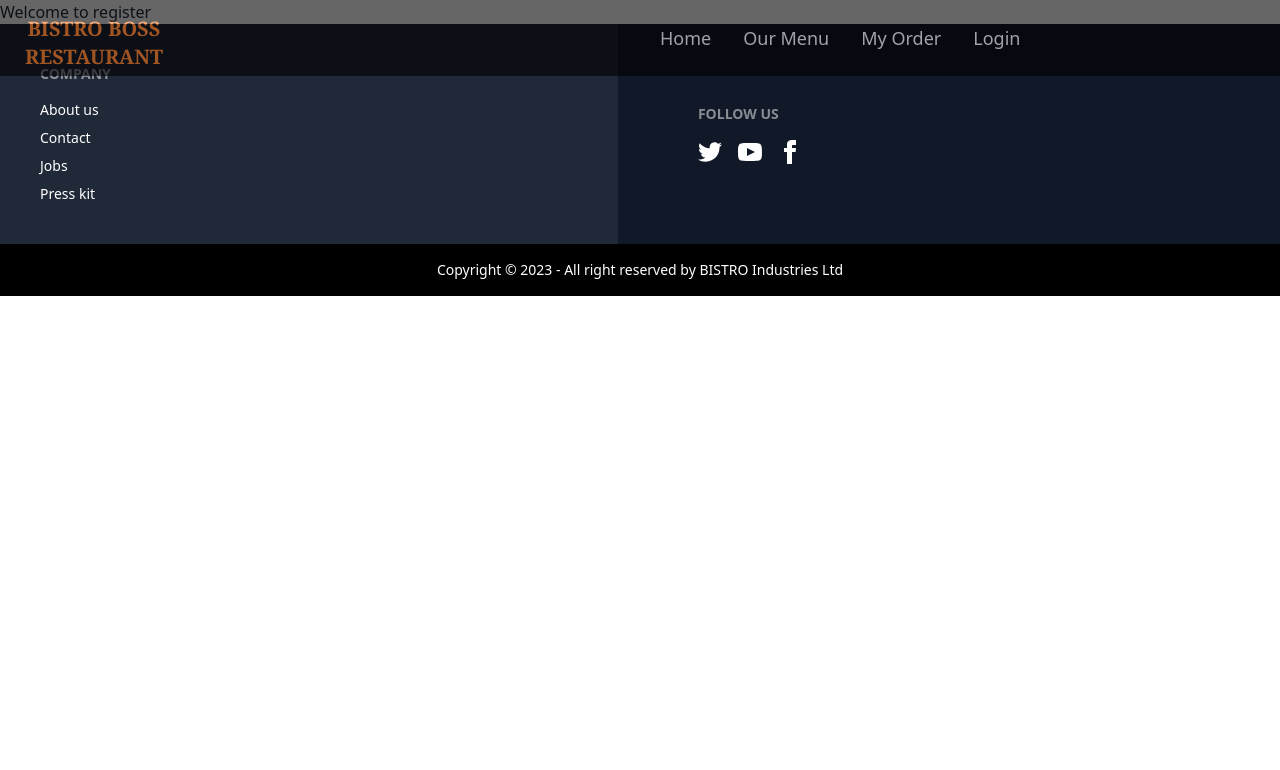
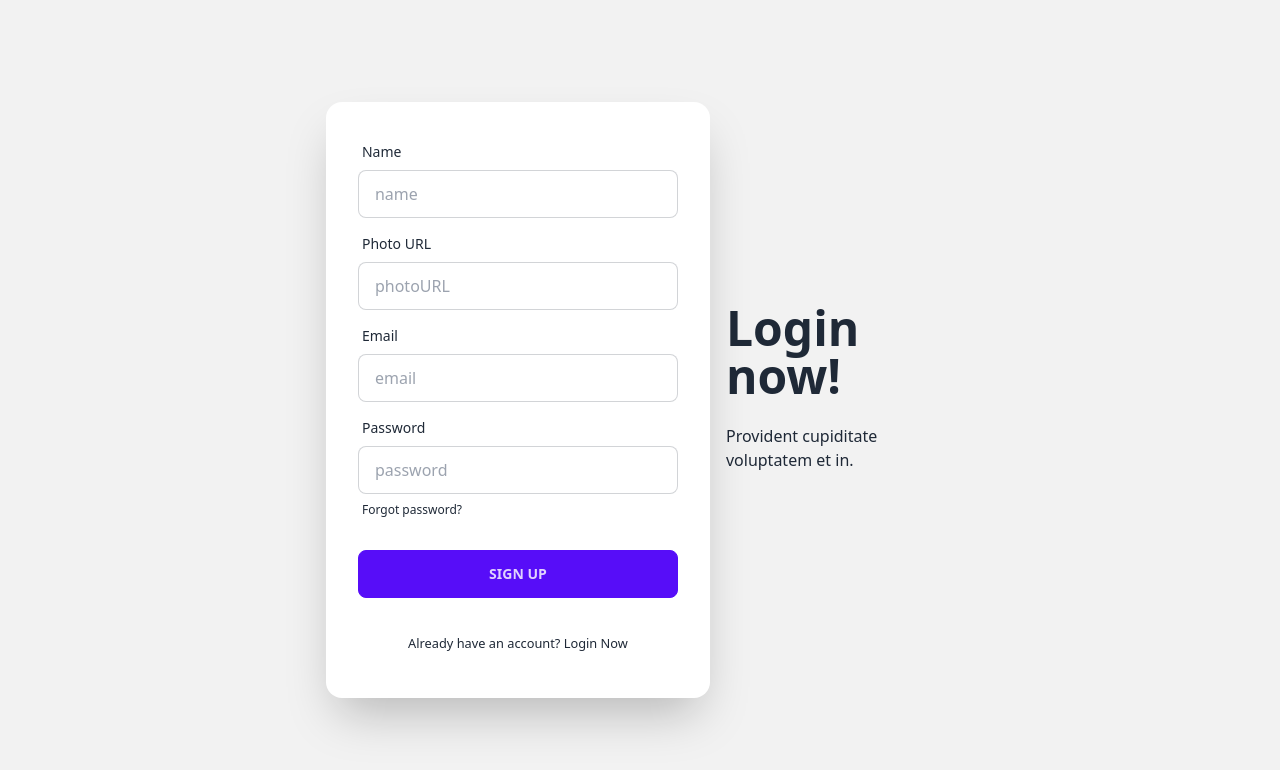
Before and after one commit to Nafis-Hasnat369/bistro-boss-client, a React (Vite) app: page /register in a window 1280 px wide. Shown: the top 770 px of the page. Built offline with nearby package versions, Linux system fonts and the light colour scheme; no server answers.

Commit message:
Authentication and private router added

```diff
--- a/package.json
+++ b/package.json
@@ -17,11 +17,13 @@
     "react": "^18.2.0",
     "react-dom": "^18.2.0",
     "react-helmet-async": "^1.3.0",
+    "react-hook-form": "^7.49.3",
     "react-responsive-carousel": "^3.2.23",
     "react-router-dom": "^6.14.2",
     "react-simple-captcha": "^9.3.1",
     "react-tabs": "^6.0.2",
     "sort-by": "^1.2.0",
+    "sweetalert2": "^11.10.3",
     "swiper": "^10.1.0"
   },
   "devDependencies": {
--- a/src/Layout/Main.jsx
+++ b/src/Layout/Main.jsx
@@ -4,7 +4,7 @@ import Navbar from "../Pages/Shared/NavBar/Navbar";
 
 const Main = () => {
     const location = useLocation();
-    const noHeaderFooter = location.pathname.includes('login');
+    const noHeaderFooter = location.pathname.includes('login') || location.pathname.includes('register');
     return (
         <div>
             {noHeaderFooter || <Navbar />}
--- a/src/Pages/Authentication/Login/Login.jsx
+++ b/src/Pages/Authentication/Login/Login.jsx
@@ -1,29 +1,58 @@
-import { useEffect, useRef, useState } from 'react';
+import { useContext, useEffect, useState } from 'react';
 import { loadCaptchaEnginge, LoadCanvasTemplate, validateCaptcha } from 'react-simple-captcha';
+import { AuthContext } from '../../../providers/AuthProvider';
+import { Link, useLocation, useNavigate } from 'react-router-dom';
+import { Helmet } from 'react-helmet-async';
+import Swal from 'sweetalert2';
+
 
 const Login = () => {
-    const captchaRef = useRef(null);
+
+    const { signIn, setUser } = useContext(AuthContext);
     const [disabled, setDisabled] = useState(true);
+    const navigate = useNavigate();
+    const location = useLocation();
+
+    const from = location.state?.from?.pathname || '/';
+
     useEffect(() => {
         loadCaptchaEnginge(6);
     }, []);
 
     const handleLogin = e => {
         e.preventDefault();
-        const form = event.target;
+        const form = e.target;
         const email = form.email.value;
         const password = form.password.value;
-        console.log(email, password);
+        signIn(email, password)
+            .then(result => {
+                const user = result.user;
+                setUser(user);
+                Swal.fire({
+                    title: `Welcome back ${user.displayName}!`,
+                    showClass: {
+                        popup: `animate__animated animate__fadeInUp animate__faster`
+                    },
+                    hideClass: {
+                        popup: `animate__animated animate__fadeOutDown animate__faster`
+                    }
+                });
+                navigate(from, { replace: true });
+            })
     }
 
-    const handleValidateCaptcha = () => {
-        const user_captcha_value = captchaRef.current.value;
+    const handleValidateCaptcha = e => {
+        const user_captcha_value = e.target.value;
         if (validateCaptcha(user_captcha_value))
             setDisabled(false);
         else setDisabled(true);
     }
 
     return (
+        <>
+            <Helmet>
+                <title>Bistro Boss | Login</title>
+            </Helmet>
             <div className="hero min-h-screen bg-base-200">
                 <div className="hero-content flex-col lg:flex-row-reverse">
                     <div className="text-center w-1/4 lg:text-left">
@@ -50,16 +79,17 @@ const Login = () => {
                                 <label className="label">
                                     <LoadCanvasTemplate />
                                 </label>
-                            <input type="text" name="captcha" ref={captchaRef} placeholder="type the text above" className="input input-bordered" required />
-                            <button onClick={handleValidateCaptcha} className="btn btn-outline btn-xs mt-2">Validate</button>
+                                <input onBlur={handleValidateCaptcha} type="text" name="captcha" placeholder="type the text above" className="input input-bordered" required />
                             </div>
                             <div className="form-control mt-6">
                                 <input disabled={disabled} className="btn btn-primary" type="submit" value="Login" />
                             </div>
                         </form>
+                        <p className='text-center mb-3'><small>New Here? <Link className='hover:color-red-600 link-hover' to="/register">Create an Account</Link></small></p>
                     </div>
                 </div>
             </div>
+        </>
     );
 };
 
--- a/src/Pages/Authentication/Register/Register.jsx
+++ b/src/Pages/Authentication/Register/Register.jsx
@@ -1,8 +1,92 @@
+import { useContext } from "react";
+import { Helmet } from "react-helmet-async";
+import { useForm } from "react-hook-form";
+import { Link } from "react-router-dom";
+import { AuthContext } from "../../../providers/AuthProvider";
+import Swal from "sweetalert2";
+
 const Register = () => {
+
+    const { register, handleSubmit, reset, formState: { errors } } = useForm();
+
+    const { createUser, updateUserProfile } = useContext(AuthContext);
+    const onSubmit = data => {
+        createUser(data.email, data.password)
+            .then(result => {
+                const loggedUser = result.user;
+                console.log(loggedUser);
+                updateUserProfile(data.name, data.photoURL)
+                    .then(() => {
+                        console.log('User profile updated');
+                        reset();
+                        Swal.fire({
+                            position: "top-end",
+                            icon: "success",
+                            title: "Updated profile successfully!",
+                            showConfirmButton: false,
+                            timer: 1500
+                        });
+                    })
+                    .catch(error => console.log(error))
+            })
+    }
+
     return (
-        <div>
-            <h2>Welcome to register</h2>
-        </div>
+        <>
+            <Helmet>
+                <title>Bistro Boss | Sign Up</title>
+            </Helmet>
+            <div className="hero min-h-screen bg-base-200">
+                <div className="hero-content flex-col lg:flex-row-reverse">
+                    <div className="text-center lg:text-left">
+                        <h1 className="text-5xl font-bold">Login now!</h1>
+                        <p className="py-6">Provident cupiditate voluptatem et in.</p>
+                    </div>
+                    <div className="card shrink-0 w-full max-w-sm shadow-2xl bg-base-100">
+                        <form onSubmit={handleSubmit(onSubmit)} className="card-body">
+                            <div className="form-control">
+                                <label className="label">
+                                    <span className="label-text">Name</span>
+                                </label>
+                                <input type="name" {...register("name")} name="name" placeholder="name" className="input input-bordered" required />
+                                {errors.name && <span>This field is required</span>}
+                            </div>
+                            <div className="form-control">
+                                <label className="label">
+                                    <span className="label-text">Photo URL</span>
+                                </label>
+                                <input type="text" {...register("photoURL")} name="photoURL" placeholder="photoURL" className="input input-bordered" required />
+                                {errors.photoURL && <span>Photo URL is required</span>}
+                            </div>
+                            <div className="form-control">
+                                <label className="label">
+                                    <span className="label-text">Email</span>
+                                </label>
+                                <input type="email" {...register("email")} name="email" placeholder="email" className="input input-bordered" required />
+                            </div>
+                            <div className="form-control">
+                                <label className="label">
+                                    <span className="label-text">Password</span>
+                                </label>
+                                <input type="password" {...register("password", { required: true, minLength: 6, maxLength: 20 })} name="password" placeholder="password" className="input input-bordered" required />
+                                {errors.password?.type === 'required' && <span className="text-red-600">Password is required </span>}
+                                {errors.password?.type === 'minLength' && <span className="text-red-600">Password must be 6 characters</span>}
+                                {errors.password?.type === 'maxLength' && <span className="text-red-600">Password cannot be more than 20 characters</span>}
+                                <label className="label">
+                                    <a href="#" className="label-text-alt link link-hover">Forgot password?</a>
+                                </label>
+                                <div className="form-control mt-6">
+                                    <input className="btn btn-primary" type="submit" value="Sign Up" />
+                                </div>
+                            </div>
+                            <div className="form-control mt-6">
+                                <p className='text-center mb-3'><small>Already have an account? <Link className='hover:color-red-600 link-hover' to="/login">Login Now</Link></small></p>
+                            </div>
+                        </form>
+                    </div>
+                </div>
+            </div>
+        </>
     );
 };
 
--- a/src/Pages/Shared/NavBar/Navbar.jsx
+++ b/src/Pages/Shared/NavBar/Navbar.jsx
@@ -1,12 +1,22 @@
+import { useContext } from "react";
 import { Link } from "react-router-dom";
+import { AuthContext } from "../../../providers/AuthProvider";
 
 const Navbar = () => {
 
+    const { user, logout } = useContext(AuthContext);
+    const handleLogOut = () => logout();
     const navOptions = <>
         <li className="text-lg"><Link to="/">Home</Link></li>
         <li className="text-lg"><Link to="/menu">Our Menu</Link></li>
-        <li className="text-lg"><Link to="/order/salad">My Order</Link></li>
-        <li className="text-lg"><Link to="/login">Login</Link></li>
+        <li className="text-lg"><Link to="/order/salad">Order Food</Link></li>
+        <li className="text-lg"><Link to="/secret">Secret</Link></li>
+        {
+            user ? <>
+                <span>{user.displayName}</span>
+                <button onClick={handleLogOut} className="btn btn-ghost">Log Out</button></> :
+                <><li className="text-lg"><Link to="/login">Login</Link></li></>
+        }
     </>
 
     return (
--- /dev/null
+++ b/src/Pages/Shared/Secret/Secret.jsx
@@ -0,0 +1,9 @@
+const Secret = () => {
+    return (
+        <div>
+            <h2>Welcome to secret page</h2>
+        </div>
+    );
+};
+
+export default Secret;
--- /dev/null
+++ b/src/Routes/PrivateRoutes.jsx
@@ -0,0 +1,14 @@
+import { useContext } from "react";
+import { AuthContext } from "../providers/AuthProvider";
+import { Navigate, useLocation } from "react-router-dom";
+
+const PrivateRoutes = ({ children }) => {
+    const { user, loading } = useContext(AuthContext);
+    const location = useLocation();
+
+    if (loading) return <div className="loading loading-dots loading-lg"></div>;
+    if (user) return children;
+    return <Navigate to="/login" state={{ from: location }} />;
+};
+
+export default PrivateRoutes;
--- a/src/Routes/Routes.jsx
+++ b/src/Routes/Routes.jsx
@@ -5,6 +5,8 @@ import Menu from "../Pages/Menu/Menu/Menu";
 import Order from "../Pages/Order/Order/Order";
 import Login from "../Pages/Authentication/Login/Login";
 import Register from "../Pages/Authentication/Register/Register";
+import PrivateRoutes from "./PrivateRoutes";
+import Secret from "../Pages/Shared/Secret/Secret";
 
 export const router = createBrowserRouter([
     {
@@ -15,6 +17,7 @@ export const router = createBrowserRouter([
             { path: 'order/salad', element: <Order /> },
             { path: 'login', element: <Login /> },
             { path: 'register', element: <Register /> },
+            { path: 'secret', element: <PrivateRoutes><Secret /></PrivateRoutes> },
         ]
     },
 ]);
--- a/src/main.jsx
+++ b/src/main.jsx
@@ -4,14 +4,17 @@ import './index.css'
 import { RouterProvider } from "react-router-dom";
 import { router } from './Routes/Routes';
 import { HelmetProvider } from 'react-helmet-async';
+import AuthProvider from './providers/AuthProvider';
 
 
 ReactDOM.createRoot(document.getElementById('root')).render(
   <React.StrictMode>
-    <HelmetProvider>
-      <div className='max-w-screen-xl mx-auto'>
-        <RouterProvider router={router} />
-      </div>
-    </HelmetProvider>
+    <AuthProvider>
+      <HelmetProvider>
+        <div className='max-w-screen-xl mx-auto'>
+          <RouterProvider router={router} />
+        </div>
+      </HelmetProvider>
+    </AuthProvider>
   </React.StrictMode>,
 )
--- a/src/providers/AuthProvider.jsx
+++ b/src/providers/AuthProvider.jsx
@@ -1,10 +1,56 @@
-import { createContext } from "react";
+import { createContext, useEffect, useState } from "react";
+import { createUserWithEmailAndPassword, getAuth, onAuthStateChanged, signInWithEmailAndPassword, signOut, updateProfile } from "firebase/auth";
+import { app } from "../firebase/firebase.config";
 
 export const AuthContext = createContext(null);
 
+const auth = getAuth(app);
+
 const AuthProvider = ({ children }) => {
+    const [user, setUser] = useState(null);
+    const [loading, setLoading] = useState(true);
+
+    // create a user
+    const createUser = (email, password) => {
+        setLoading(true);
+        return createUserWithEmailAndPassword(auth, email, password);
+    }
+
+    // sign in user
+    const signIn = (email, password) => {
+        setLoading(true);
+        return signInWithEmailAndPassword(auth, email, password);
+    }
+
+    // logOut
+    const logout = () => {
+        setLoading(true);
+        return signOut(auth);
+    }
+
+    // update user data
+    const updateUserProfile = (name, photo) => {
+        return updateProfile(auth.currentUser, {
+            displayName: name,
+            photoURL: photo
+        })
+    }
+
+    useEffect(() => {
+        const unsubscribe = onAuthStateChanged(auth, currentUser => {
+            setUser(currentUser);
+            setLoading(false);
+        })
+        return () => unsubscribe();
+    }, [])
+
+    // exports
+    const authInfo = {
+        user, setUser, loading, createUser, signIn, logout, updateUserProfile
+    }
+
     return (
-        <AuthContext.Provider>
+        <AuthContext.Provider value={authInfo}>
             {children}
         </AuthContext.Provider>
     );
```
Also changed, not shown: 1 other file (tests, documents, lock files or other folders). Lines whose indentation alone changed are shown as unchanged.
